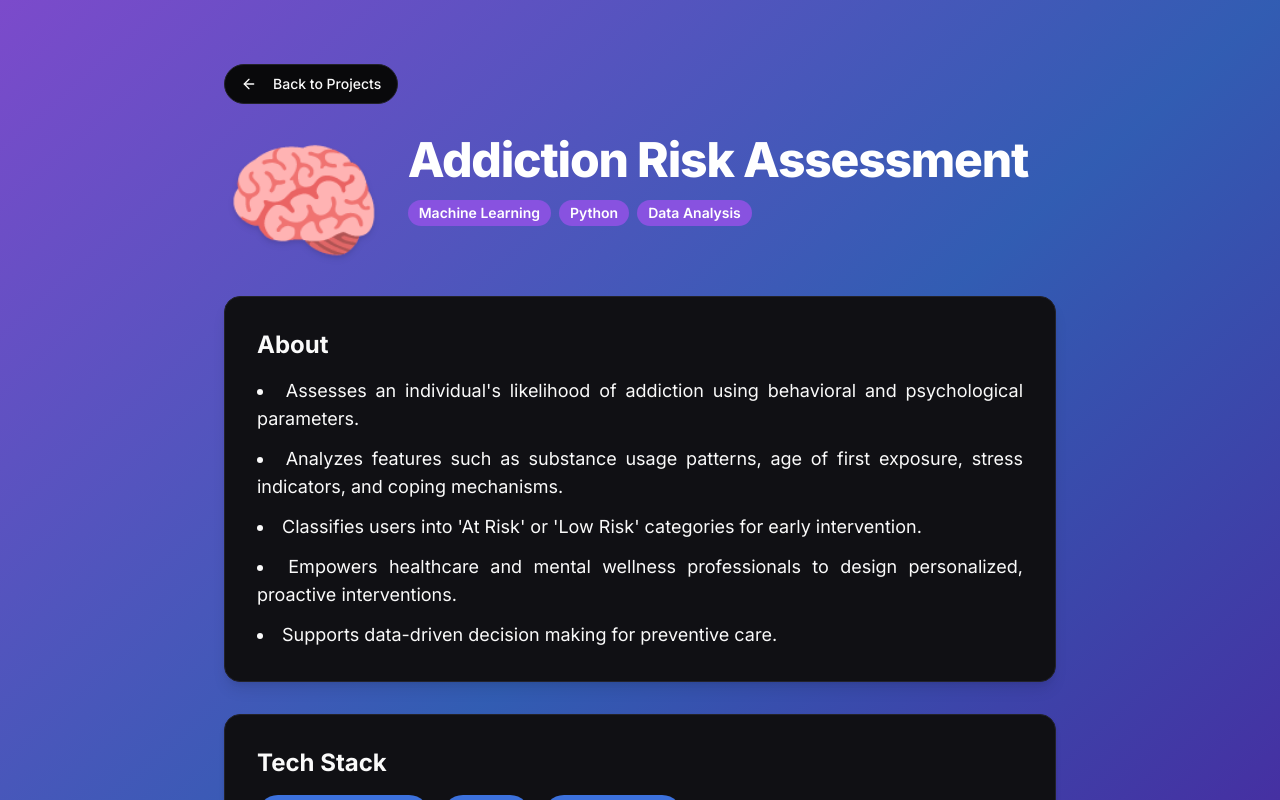
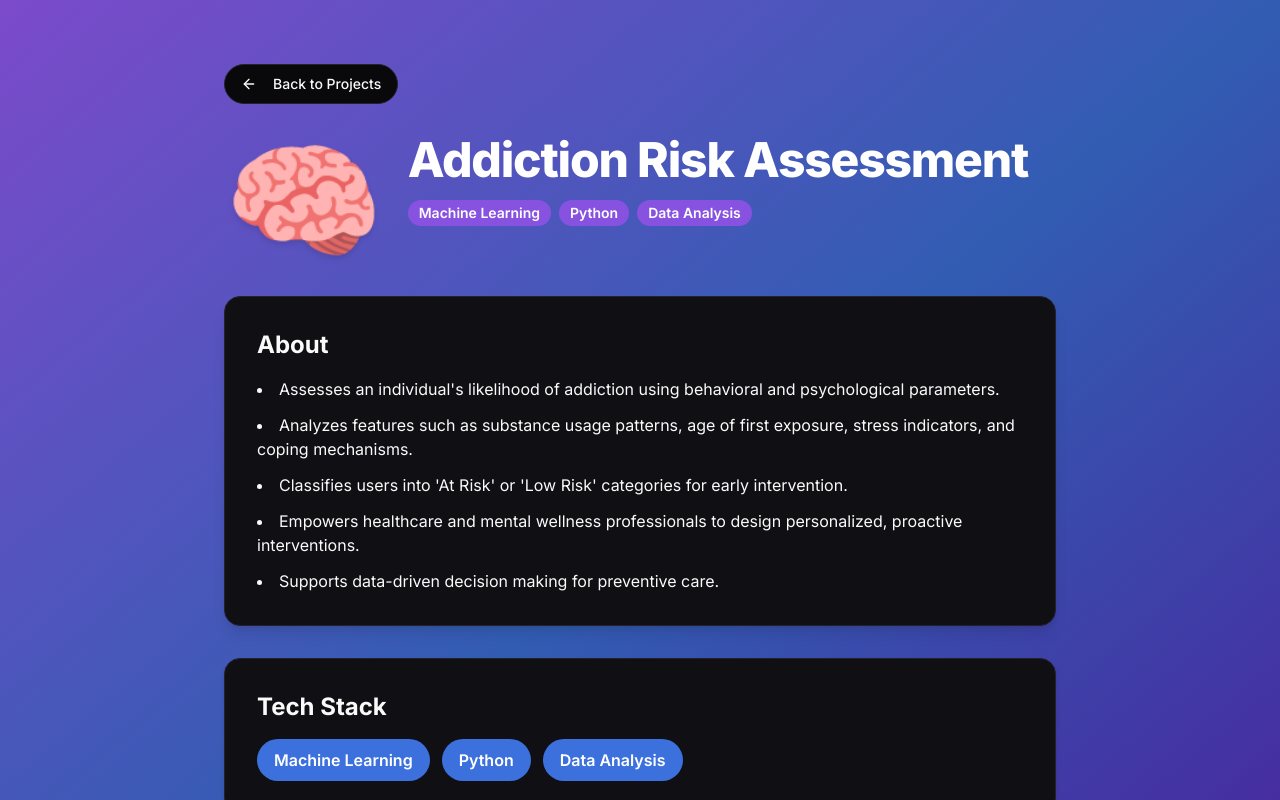
Before and after one commit to Kkkiiiirran/Commit-and-Conquer, a React (Vite) app: page /project/1 in a window 1280 px wide. Shown: the top 800 px of the page. Built offline with nearby package versions, Linux system fonts and the light colour scheme; the HTML template or start-up script is replaced by a standard one.

Commit message:
projects updated

```diff
--- a/src/pages/ProjectDetailView.tsx
+++ b/src/pages/ProjectDetailView.tsx
@@ -109,8 +109,8 @@ const ProjectDetailView: React.FC = () => {
             transition={{ type: "spring", stiffness: 180 }}
           >
             <Card className="p-8 shadow-lg transition-all duration-300">
-              <h2 className="text-2xl font-bold mb-4">About</h2>
-              <ul className="list-disc list-inside space-y-3 text-lg text-justify">
+              <h2 className="text-2xl font-bold  mb-4">About</h2>
+              <ul className="list-disc list-inside space-y-3 text-med text-start">
                 {project.description.map((point, index) => (
                   <li
                     key={index}
```
